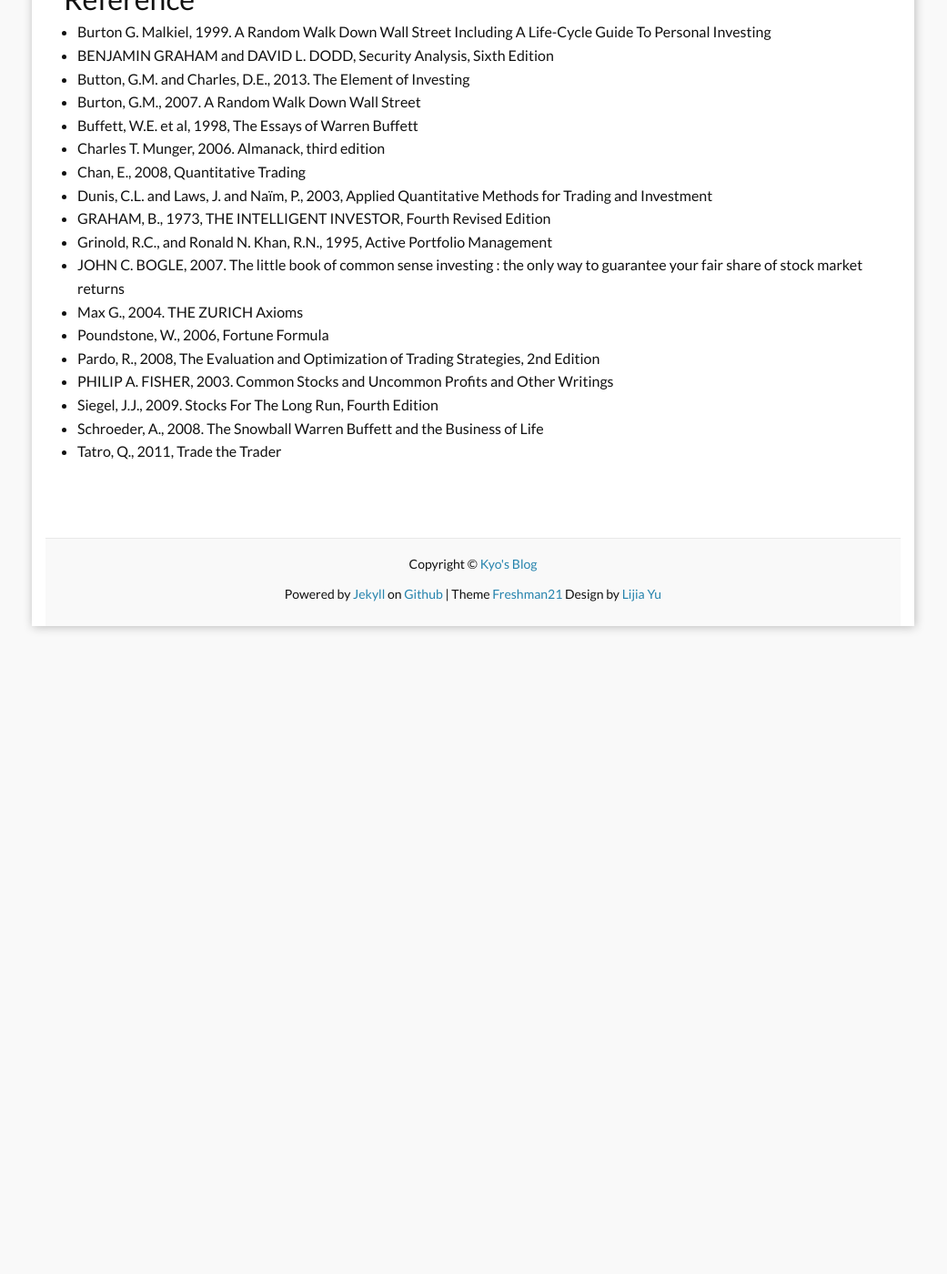
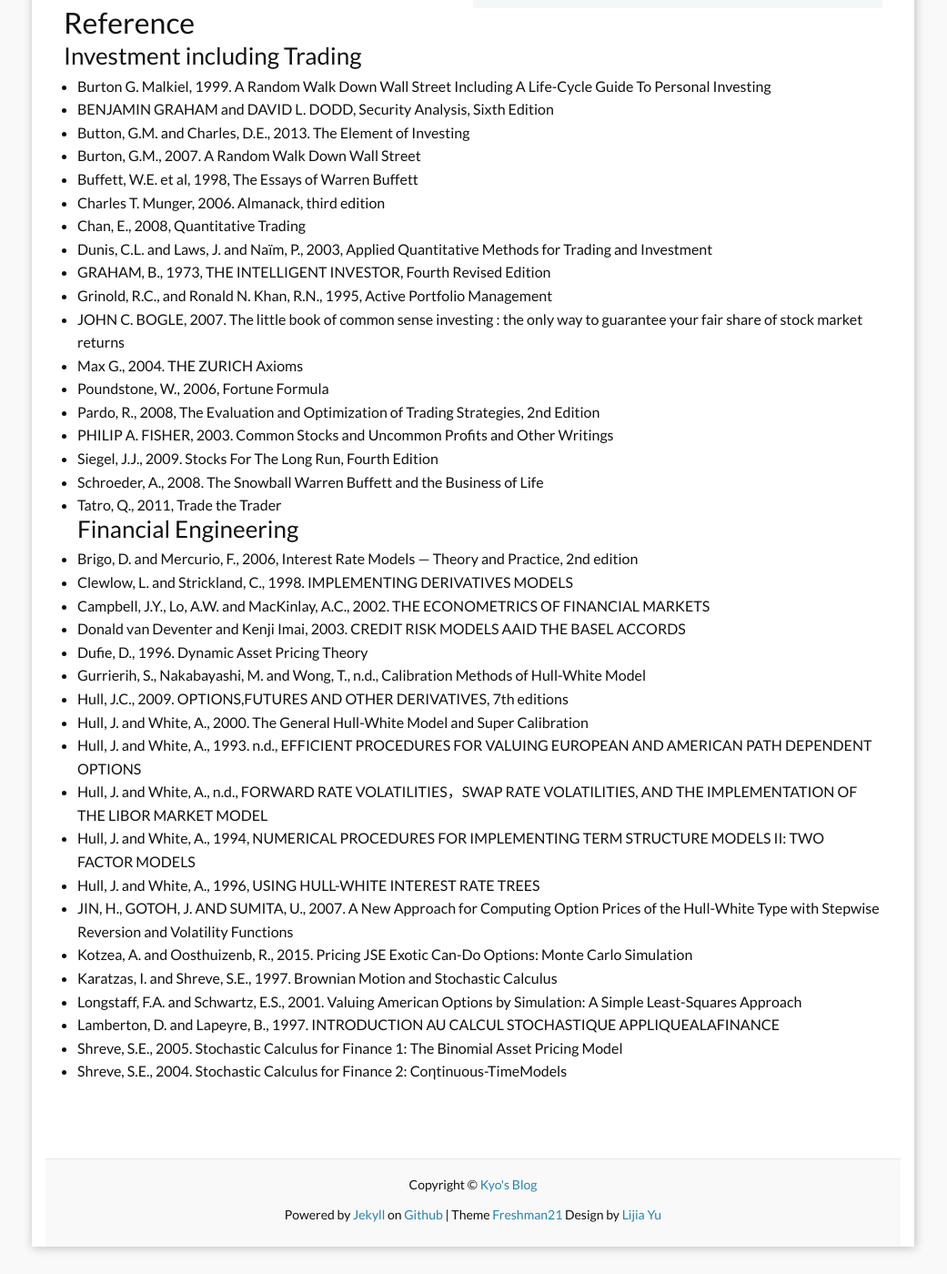
Before and after one commit to kyo1988/Kyo.github.io, a Jekyll site: the page built from j_investment.md, in a window 1280 px wide and 1400 px high, scrolled down 592 px. Shown: the whole window at 91% size, without its empty margins (120-1161 px from the left). Built offline with Jekyll 4.4.1, drawn with Linux system fonts in a browser that asks for light colours; comment, search, counter and statistics services are not loaded; before the commit the page ends 1310 px from its top, so only the background shows below that; some of the changed text lies outside the part shown.

Commit message:
mod invest

```diff
--- a/j_investment.md
+++ b/j_investment.md
@@ -13,6 +13,7 @@
 Here is the information page about investment, which is mainly two types (passive and active). However, recently algorithm investment is becoming a hot topic, which might be in the middle of two standards. You can see my position about which is better in the article, titled [Will index funds continue to beat active funds?](https://kyo1988.github.io/Kyo.github.io/business/finance/2021/05/25/will-index-funds-continue-to-beat-active-funds.html).
 
 ## Reference
+### Investment including Trading
 * Burton G. Malkiel, 1999. A Random Walk Down Wall Street Including A Life-Cycle Guide To Personal Investing
 * BENJAMIN GRAHAM and DAVID L. DODD,  Security Analysis, Sixth Edition
 * Button, G.M. and Charles, D.E., 2013. The Element of Investing
@@ -31,3 +32,23 @@
 * Siegel, J.J., 2009. Stocks For The Long Run, Fourth Edition
 * Schroeder, A., 2008. The Snowball Warren Buffett and the Business of Life
 * Tatro, Q., 2011, Trade the Trader
+### Financial Engineering
+* Brigo, D. and Mercurio, F., 2006, Interest Rate Models — Theory and Practice, 2nd edition
+* Clewlow, L. and Strickland, C., 1998. IMPLEMENTING DERIVATIVES MODELS
+* Campbell, J.Y., Lo, A.W. and MacKinlay, A.C., 2002. THE ECONOMETRICS OF FINANCIAL MARKETS
+* Donald van Deventer and Kenji Imai, 2003. CREDIT RISK MODELS AAID THE BASEL ACCORDS
+* Dufie, D., 1996. Dynamic Asset Pricing Theory
+* Gurrierih, S., Nakabayashi, M. and Wong, T., n.d., Calibration Methods of Hull-White Model
+* Hull, J.C., 2009. OPTIONS,FUTURES AND OTHER DERIVATIVES, 7th editions
+* Hull, J. and White, A., 2000. The General Hull-White Model and Super Calibration
+* Hull, J. and White, A., 1993. n.d., EFFICIENT PROCEDURES FOR VALUING EUROPEAN AND AMERICAN PATH DEPENDENT OPTIONS
+* Hull, J. and White, A., n.d., FORWARD RATE VOLATILITIES，SWAP RATE VOLATILITIES, AND THE IMPLEMENTATION OF THE LIBOR MARKET MODEL
+* Hull, J. and White, A., 1994, NUMERICAL PROCEDURES FOR IMPLEMENTING TERM STRUCTURE MODELS II: TWO FACTOR MODELS
+* Hull, J. and White, A., 1996, USING HULL-WHITE INTEREST RATE TREES
+* JIN, H., GOTOH, J. AND SUMITA, U., 2007. A New Approach for Computing Option Prices of the Hull-White Type with Stepwise Reversion and Volatility Functions
+* Kotzea, A. and Oosthuizenb, R., 2015. Pricing JSE Exotic Can-Do Options: Monte Carlo Simulation
+* Karatzas, I. and Shreve, S.E., 1997. Brownian Motion and Stochastic Calculus
+* Longstaff, F.A. and Schwartz, E.S., 2001. Valuing American Options by Simulation: A Simple Least-Squares Approach
+* Lamberton, D. and Lapeyre, B., 1997. INTRODUCTION AU CALCUL STOCHASTIQUE APPLIQUEALAFINANCE
+* Shreve, S.E., 2005. Stochastic Calculus for Finance 1: The Binomial Asset Pricing Model
+* Shreve, S.E., 2004. Stochastic Calculus for Finance 2: Coηtinuous-TimeModels
```
Also changed, not shown: b_about.md (+3 -4 lines).
